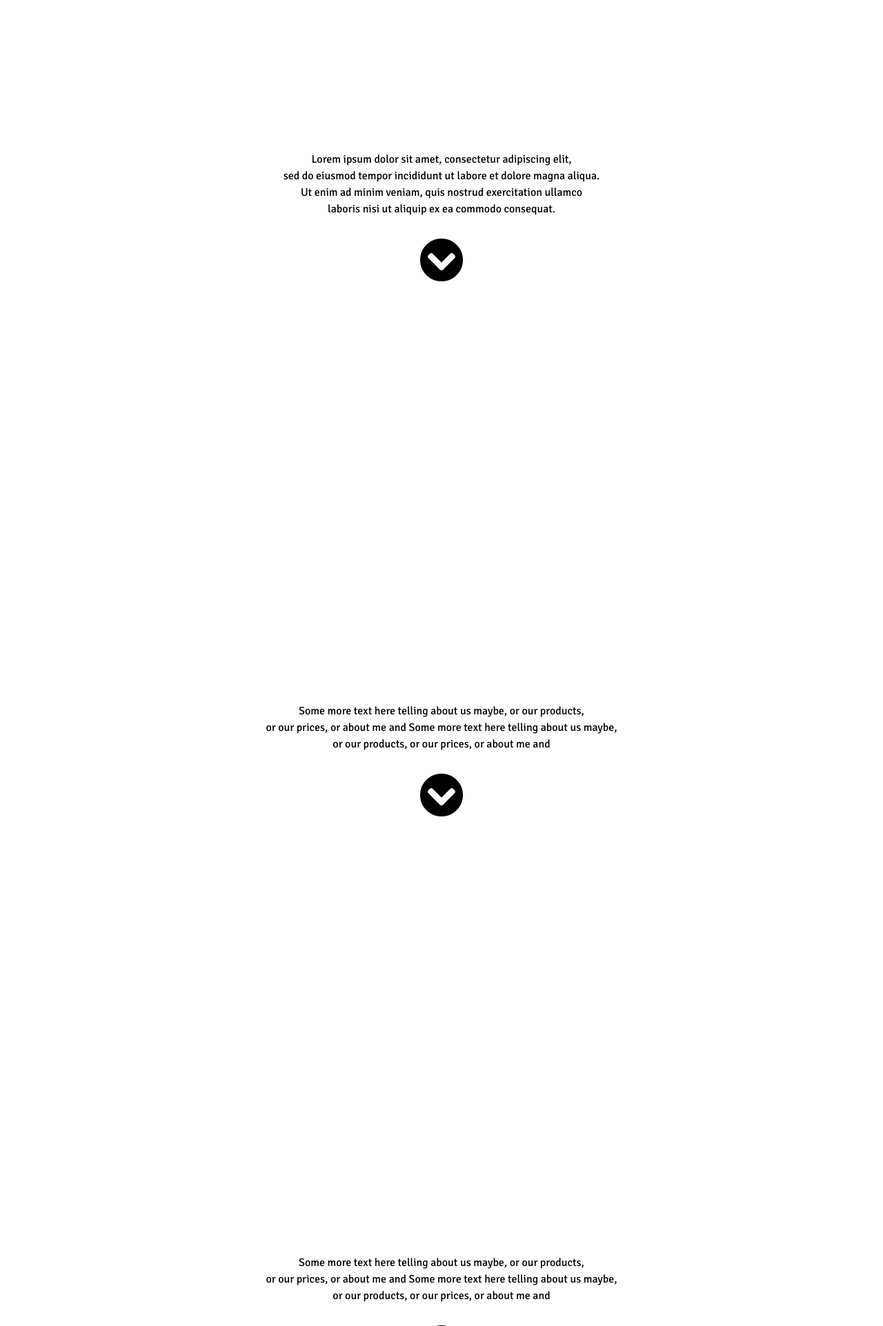
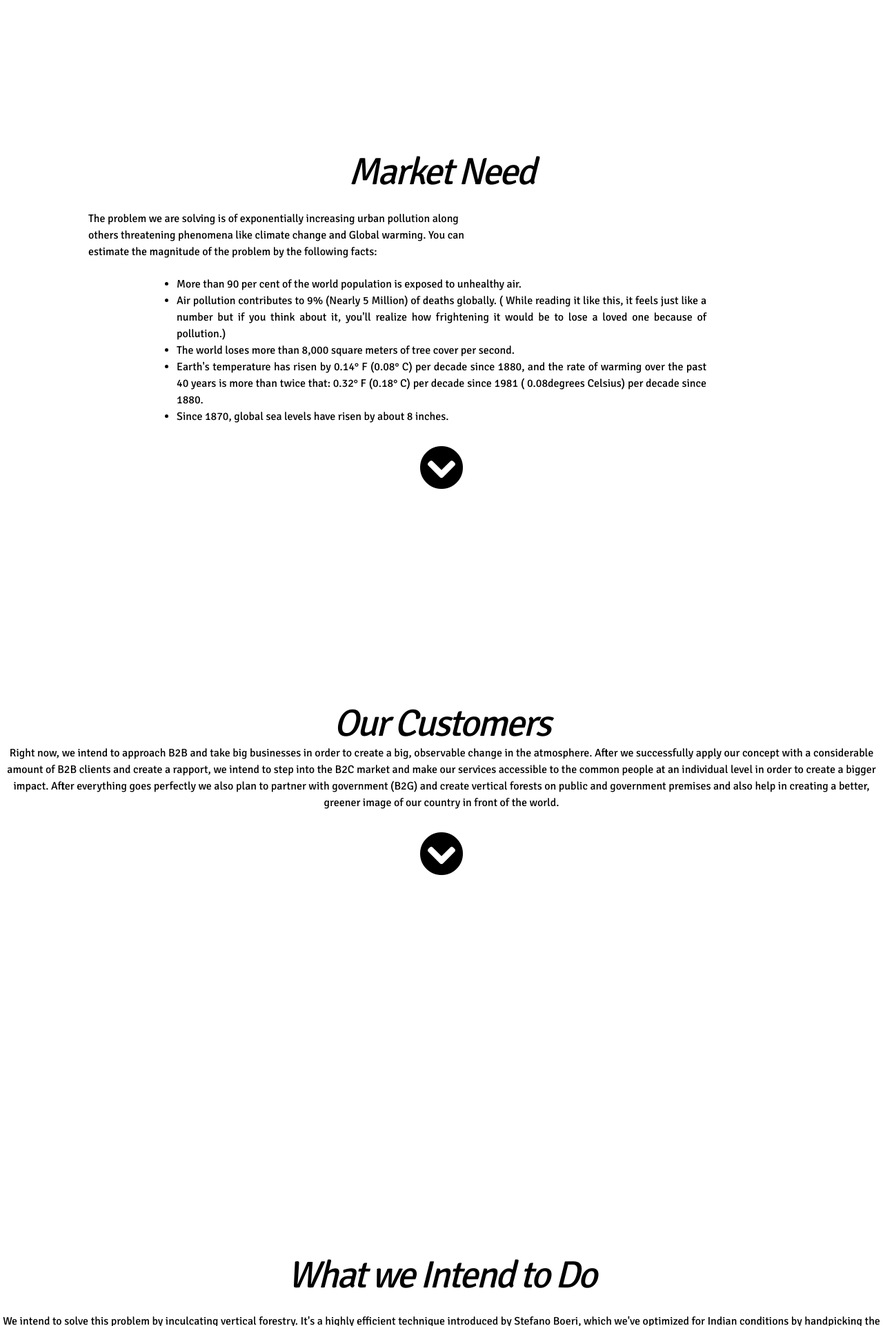
Before and after one commit to hvj-733/greensleeves.tech, a plain HTML site: page index.html in a window 1280 px wide. Shown: the part 877-2800 px from the top of the page at 69% size. Drawn offline with nearby package versions, Linux system fonts and the light colour scheme.

Commit message:
Update index.html

```diff
--- a/index.html
+++ b/index.html
@@ -1,33 +1,45 @@
 <!DOCTYPE html>
 <html>
+
 <head>
   <script src="https://ajax.googleapis.com/ajax/libs/jquery/3.5.1/jquery.min.js"></script>
-    <meta charset="UTF-8">  <meta name="viewport" content="width=device-width, initial-scale=1.0">  <script src="https://cdn.tailwindcss.com"></script>  <script>    tailwind.config = {      theme: {        extend: {          colors: {            clifford: '#da373d',          }        }      }    }  </script>
+  <meta charset="UTF-8">
+  <meta name="viewport" content="width=device-width, initial-scale=1.0">
+  <script src="https://cdn.tailwindcss.com"></script>
+  <script>    tailwind.config = { theme: { extend: { colors: { clifford: '#da373d', } } } }  </script>
   <link href='https://fonts.googleapis.com/css?family=Signika' rel='stylesheet'>
-    <link rel="stylesheet" href="https://pro.fontawesome.com/releases/v5.10.0/css/all.css" integrity="sha384-AYmEC3Yw5cVb3ZcuHtOA93w35dYTsvhLPVnYs9eStHfGJvOvKxVfELGroGkvsg+p" crossorigin="anonymous"/>
+  <link rel="stylesheet" href="https://pro.fontawesome.com/releases/v5.10.0/css/all.css"
+    integrity="sha384-AYmEC3Yw5cVb3ZcuHtOA93w35dYTsvhLPVnYs9eStHfGJvOvKxVfELGroGkvsg+p" crossorigin="anonymous" />
   <style>
     html {
       font-family: 'Signika', sans-serif;
       scroll-behavior: smooth;
     }
-a.arrow{
+
+    a.arrow {
       color: white;
       text-align: center;
       font-size: 3em;
       text-decoration: none;
-  padding-bottom:30px;
-  -webkit-transition: color 0.2s ease-out;  /* Safari 3.2+, Chrome */
+      padding-bottom: 30px;
+      -webkit-transition: color 0.2s ease-out;
+      /* Safari 3.2+, Chrome */
       -moz-transition: color 0.2s ease-out;
-  -o-transition: color 0.2s ease-out;  /* Opera 10.5–12.00 */
+      -o-transition: color 0.2s ease-out;
+      /* Opera 10.5–12.00 */
       transition: color 0.2s ease-out;
     }
-a.arrow:hover {color: #FFC52F;}
+
+    a.arrow:hover {
+      color: #FFC52F;
+    }
 
     body {
       color: #000;
       background-color: #f4f4f4;
       transition: background-color 1s ease;
     }
+
     .panel {
       min-height: 100vh;
       align-items: center;
@@ -38,22 +50,49 @@ body {
     .color-white {
       background-color: #ffffff;
     }
+
     .color-green {
-  background-color: rgb(0,201,147);
+      background-color: rgb(0, 201, 147);
       color: white;
     }
 
-h1, h2 {
+    h1,
+    h2 {
       font-size: 3em;
       letter-spacing: -0.05em;
       line-height: 1.1;
     }
+
     p {
-  max-width: 30em;
+      max-width: 500em;
       margin-bottom: 1.618em;
+    }
+    .features{
+      font-size: 55px;
+      font-weight: italic;
+    }
+    .matter{
+      text-align: left;
+      display: flex;
+      width: 555px;
+      margin: 0 10%;
+      margin-top: 25px;
+
+    }
+    .list{
+      text-align: justify;
+      display: flex;
+      flex-direction: column;
+      width: 60%;
+      margin: 23px auto;
+      list-style-type: disc;
+    }
+    #3rdheading{
+      margin-bottom: 10em;
     }
   </style>
 </head>
+
 <body>
 
 
@@ -61,7 +100,7 @@ p {
     <div class="container flex items-center m-auto justify-between md:px-2 px-4">
 
       <div class="flex items-center">
-      <img src='gs.png' style="border-radius:50%; width: 40px;"/>
+        <img src='gs.png' style="border-radius:50%; width: 40px;" />
         </svg>
         <span class="text-lg font-medium" style="margin-left: 6px;">Greensleeves</span>
       </div>
@@ -73,7 +112,8 @@ p {
       </div>
 
       <div class="md:flex hidden items-center space-x-4">
-      <a class="px-4 py-2 bg-gray-700 text-gray-100 hover:bg-gray-800 hover:text-gray-50 cursor-pointer rounded transition duration-300 shadow" href="mailto:xyz@greensleeves.tech">Contact Us</a>
+        <a class="px-4 py-2 bg-gray-700 text-gray-100 hover:bg-gray-800 hover:text-gray-50 cursor-pointer rounded transition duration-300 shadow"
+          href="mailto:xyz@greensleeves.tech">Contact Us</a>
       </div>
 
       <div class="md:hidden flex items-center space-x-4">
@@ -88,26 +128,62 @@ p {
 
   </div>
   <div class="panel" id="toppanel" style="font-size: 90px;" data-color="green">
-    <div><img src="gr2.png" style="margin-top: 80px;" width="100%"/></div> <br>
-    <div style="text-align: center; margin-top: -200px;"> <a href="#panel1"><i class="fas fa-chevron-circle-down fa-xs"></i></a></div>
+    <div><img src="gr2.png" style="margin-top: 80px;" width="100%" /></div> <br>
+    <div style="text-align: center; margin-top: -200px;"> <a href="#panel1"><i
+          class="fas fa-chevron-circle-down fa-xs"></i></a></div>
   </div>
   <div class="panel" id='panel1' style="text-align: center;" data-color="white">
-    <div style="text-align: center !important;"><br><br><br><br><br><br><br><br><br>Lorem ipsum dolor sit amet, consectetur adipiscing elit, <br> sed do eiusmod tempor incididunt ut labore et dolore magna aliqua. <br> Ut enim ad minim veniam, quis nostrud exercitation ullamco <br> laboris nisi ut aliquip ex ea commodo consequat. </div>
-    <div style="text-align: center; margin-top: 30px;"> <a href="#panel2"><i class="fas fa-chevron-circle-down fa-4x"></i></a></div>
+    <div style="text-align: center !important;"><br><br><br><br><br><br><br><br><br>
+      <h2 class="features"><i> Market Need</i></h2>
+      <p class = "matter">The problem we are solving is of exponentially increasing urban pollution along others threatening phenomena
+        like climate change and Global warming.
+
+        You can estimate the magnitude of the problem by the following facts:
+
+        <ul class = 'list'><li>More than 90 per cent of the world population is exposed to unhealthy air.</li>
+        <li>Air pollution contributes to 9% (Nearly 5 Million) of deaths globally. ( While reading it like this, it feels
+        just like a number but if you think about it, you'll realize how frightening it would be to lose a loved one
+        because of pollution.)</li>
+        <li>The world loses more than 8,000 square meters of tree cover per second.</li>
+        <li>Earth's temperature has risen by 0.14° F (0.08° C) per decade since 1880, and the rate of warming over the
+        past 40 years is more than twice that: 0.32° F (0.18° C) per decade since 1981 ( 0.08degrees Celsius) per decade since 1880.</li>
+        <li>Since 1870, global sea levels have risen by about 8 inches.</li></ul></p>
+
+    </div>
+    <div style="text-align: center; margin-top: 30px;"> <a href="#panel2"><i
+          class="fas fa-chevron-circle-down fa-4x"></i></a></div>
   </div>
   <div class="panel" id='panel2' style="text-align: center;" data-color="green">
-    <div style="text-align: center !important;"><br><br><br><br><br><br><br><br><br>Some more text here telling about us maybe, or our products, <br> or our prices, or about me and Some more text here telling about us maybe, <br> or our products, or our prices, or about me and </div>
-    <div style="text-align: center; margin-top: 30px;"> <a href="#panel3"><i class="fas fa-chevron-circle-down fa-4x"></i></a></div>
+    <div style="text-align: center !important;"><br><br><br><br><br><br><br><br><br><h2 class="features"><i>Our Customers</i> </h2> Right now, we intend to approach B2B and take big businesses in order to create a big, observable change in the atmosphere. After we successfully apply our concept with a considerable amount of B2B clients and create a rapport, we intend to step into the B2C market and make our services accessible to the common people at an individual level in order to create a bigger impact.
+      After everything goes perfectly we also plan to partner with government (B2G) and create vertical forests on public and government premises and also help in creating a better, greener image of our country in front of the world.</div>
+
+    <div style="text-align: center; margin-top: 30px;"> <a href="#panel3"><i
+          class="fas fa-chevron-circle-down fa-4x"></i></a></div>
 
   </div>
   <div class="panel" id='panel3' style="text-align: center;" data-color="white">
-    <div style="text-align: center !important;"><br><br><br><br><br><br><br><br><br>Some more text here telling about us maybe, or our products, <br> or our prices, or about me and Some more text here telling about us maybe, <br> or our products, or our prices, or about me and </div>
-    <div style="text-align: center; margin-top: 30px;"> <a href="#panel4"><i class="fas fa-chevron-circle-down fa-4x"></i></a></div>
+    <div style="text-align: center !important;"><br><br><br><br><br><br><br><br><br><h2 class="features" id="3rdheading"><i>What we Intend to Do</i></h2><br>
+      We intend to solve this problem by inculcating vertical forestry. It's a highly efficient technique introduced by Stefano Boeri, which we've optimized for Indian conditions by handpicking the perfect plants suitable for domestic environmental conditions. We'll be bringing aesthetics of your favorite forest, right into your home and fresh air to breathe in, by planting trees, herbs, and shrubs on the roof, walls, and balconies. Massive reforestation isn’t a pipe dream and it can have real benefits for people.
+      Apart from the external pollution
+      To make the maintenance and the overall experience of forestry easier, we are also working on creating an IoT-based irrigation system that will use Arduino (an electronic prototyping platform) and greywater.
+      We also plan to implement our custom soil engineering to increase fertility as well as reduce the weight of the soil.
+      After we successfully implement vertical forestry, we also plan to include other emerging concepts like solar energy, organic farming, etc.</div>
+    <div style="text-align: center; margin-top: 30px;"> <a href="#panel4"><i
+          class="fas fa-chevron-circle-down fa-4x"></i></a></div>
 
   </div>
   <div class="panel" id='panel4' style="text-align: center;" data-color="green">
-    <div style="text-align: center !important;"><br><br><br><br><br><br><br><br><br>Some more text here telling about us maybe, or our products, <br> or our prices, or about me and Some more text here telling about us maybe, <br> or our products, or our prices, or about me and </div>
-    <div style="text-align: center; margin-top: 30px;"> <a href="#toppanel"><i class="fas fa-chevron-circle-up fa-4x"></i></a></div>
+    <div style="text-align: center !important;"><br><br><br><br><br><br><br><br><br><h2 class="features"><i>What Makes Us Unique</i></h2>
+      <p class = "matter">This business field is already very open and we won't have to really face a big competition in order to capture the whole Indian market.
+        Still, the problems faced by our competitors all over the world and how we intend to solve them are as follows:
+        <ul class = 'list'><li>Excessive water requirement: We will introduce our water management system by introducing grey water for plants irrigation </li>
+          <li> Loads on the structure: We will use our custom soil engineering to reduce the load and increase the fertility of soil</li>
+          <li>Plant and its root growth control: We would use specific plants (Eg: bromeliads, Sanseveria etc) which require less water and sunlight and decreases </li>
+          <li>Insects and Mosquitos: Our specific plants (E.g. Lemon Balm, Basil, Cymbopogon Citratus) would also repel mosquitos and unwanted insects.</li>
+          </ul></p>
+</div>
+    <div style="text-align: center; margin-top: 30px;"> <a href="#toppanel"><i
+          class="fas fa-chevron-circle-up fa-4x"></i></a></div>
 
   </div>
 
@@ -118,13 +194,13 @@ p {
 
 
 
-    <script>$(window).scroll(function() {
+  <script>$(window).scroll(function () {
 
       var $window = $(window),
         $body = $('body'),
         $panel = $('.panel');
       $npanel = $('.navpanel');
-          $tr='WVc1MWFpNWpiMlJsY2c9PQ==';
+      $tr = 'WVc1MWFpNWpiMlJsY2c9PQ==';
 
       var scroll = $window.scrollTop() + ($window.height() / 3);
 
@@ -134,10 +210,10 @@ p {
         if ($this.position().top <= scroll && $this.position().top + $this.height() > scroll) {
 
           $body.removeClass(function (index, css) {
-            return (css.match (/(^|\s)color-\S+/g) || []).join(' ');
+            return (css.match(/(^|\s)color-\S+/g) || []).join(' ');
           });
           $npanel.removeClass(function (index, css) {
-            return (css.match (/(^|\s)color-\S+/g) || []).join(' ');
+            return (css.match(/(^|\s)color-\S+/g) || []).join(' ');
           });
 
           //2745082005
@@ -148,4 +224,5 @@ p {
 
     }).scroll();</script>
 </body>
+
 </html>
```
Lines whose indentation alone changed are shown as unchanged.
